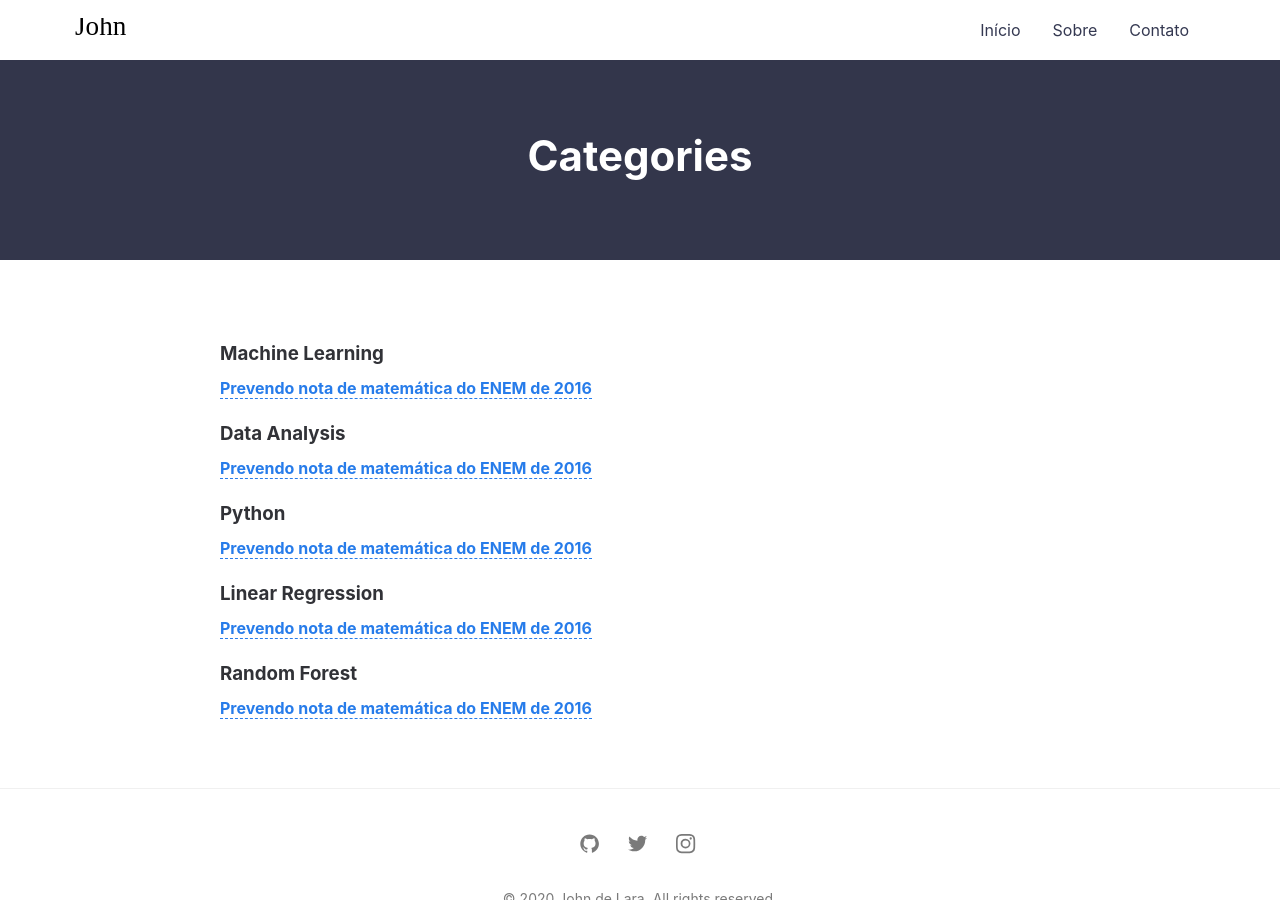
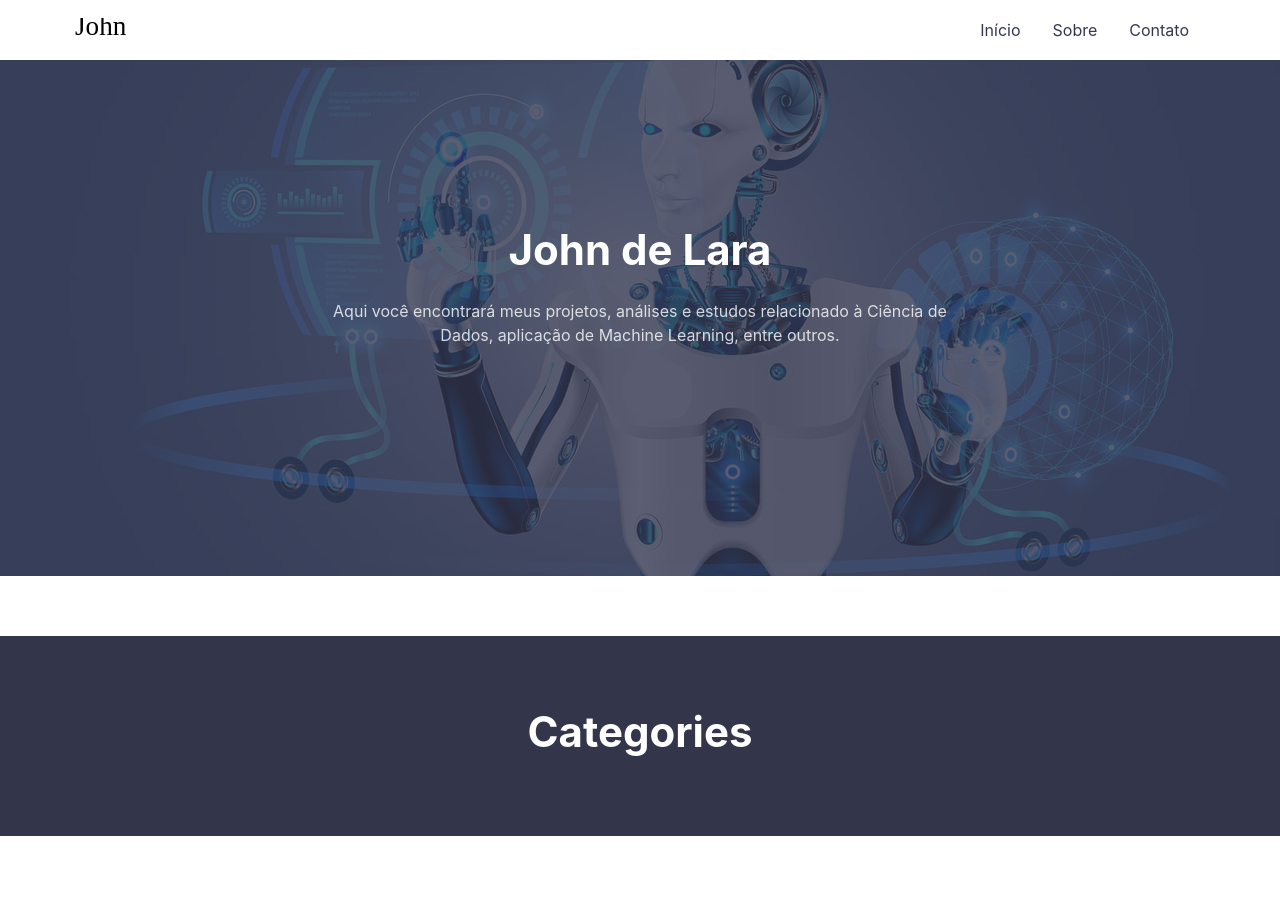
Before and after one commit to johndelara1/portfolioweb, a Jekyll site: the page built from categories.md, in a window 1280 px wide and 900 px high. Built offline with Jekyll 4.4.1, drawn with Linux system fonts in a browser that asks for light colours.

Commit message:
primeira postagem

```diff
--- a/_config.yml
+++ b/_config.yml
@@ -28,8 +28,10 @@
 tagline: >
   Aqui você encontrará meus projetos, análises e estudos relacionado à Ciência de Dados, aplicação de Machine Learning, entre outros.
 
-hero_img: posts/sleek_lg.jpg # Main background image: use the path from /assets/img/ => This will output /assets/img/posts/sleek_lg.jpg
-hero_img: posts/trajetoria_lg.jpg
+hero_img1: posts/trajetoria_lg.jpg # Main background image: use the path from /assets/img/ => This will output /assets/img/posts/sleek_lg.jpg
+
+hero_img: posts/sleek_lg.jpg
+
 email: johndelara1@gmail.com # email for form submission
 
 twitter_username: johndelara01 # replace with your_twitter_username or comment to remove link from footer
--- a/_layouts/page.html
+++ b/_layouts/page.html
@@ -18,6 +18,13 @@
     {% endif %}
 
     {% include header.html %}
+
+    <div class="hero lazyload" data-bg="{{ site.url }}{{ site.baseurl }}/assets/img/{{ site.hero_img1 }}">
+      <div class="hero__wrap">
+        <h1 class="hero__title">{{ site.title | escape }}</h1>
+        <p class="hero__meta">{{ site.tagline }}</p>
+      </div>
+    </div>
 
     <div class="hero--small">
       <div class="hero__wrap">
```
